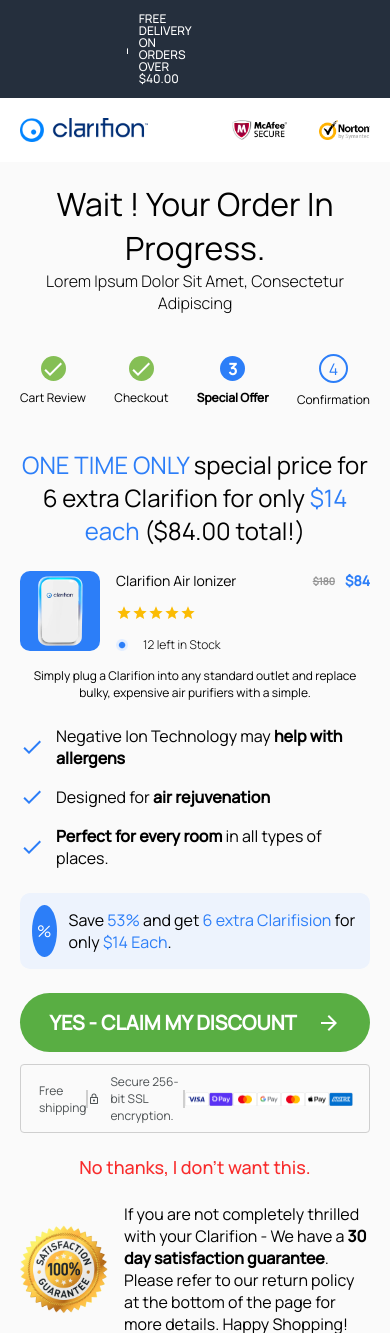
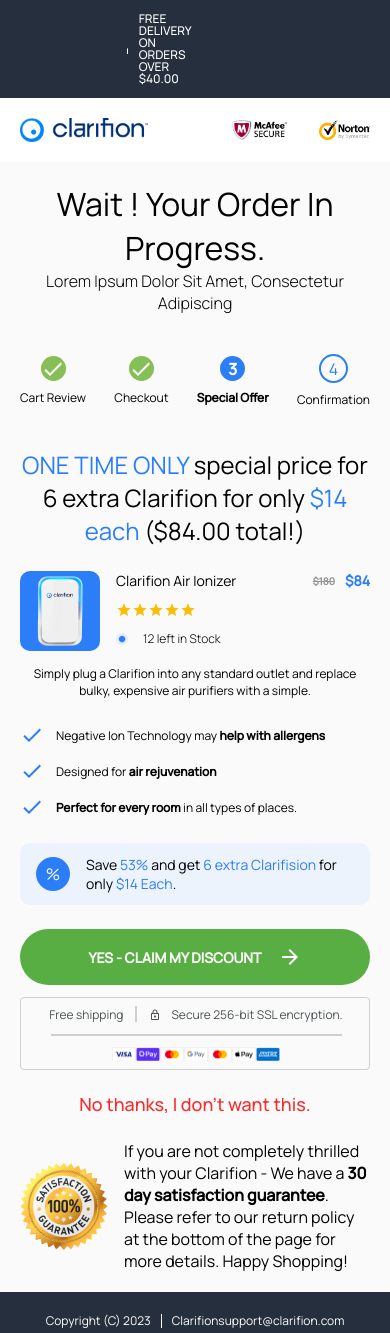
Before and after one commit to mFaYizp/upsell-page, a React (Create React App) app: page / in a window 390 px wide. Shown: the top 1333 px of the page. Built offline with nearby package versions, Linux system fonts and the light colour scheme.

Commit message:
payment options

```diff
--- a/src/pages/upsellPage/UpsellPage.jsx
+++ b/src/pages/upsellPage/UpsellPage.jsx
@@ -113,25 +113,25 @@
                     </div>
                   </div>
                 </div>
-                    <div className="desc-responsive">
-                      Simply plug a Clarifion into any standard outlet and
-                      replace bulky, expensive air purifiers with a simple.
-                    </div>
+                <div className="desc-responsive">
+                  Simply plug a Clarifion into any standard outlet and replace
+                  bulky, expensive air purifiers with a simple.
+                </div>
                 <div className="advantages">
                   <div className="advantage">
-                    <Check />
+                    <Check className="check" />
                     <span>
                       Negative Ion Technology may <b>help with allergens</b>
                     </span>
                   </div>
                   <div className="advantage">
-                    <Check />
+                    <Check className="check" />
                     <span>
                       Designed for <b>air rejuvenation</b>
                     </span>
                   </div>
                   <div className="advantage">
-                    <Check />
+                    <Check className="check" />
                     <span>
                       <b>Perfect for every room</b> in all types of places.
                     </span>
@@ -151,13 +151,22 @@
                     <ArrowForward />
                   </div>
                   <div className="payment-options">
-                    <div>Free shipping</div>
-                    <hr />
-                    <div>
+                    <div className="payment-responsive">
+                      <div>Free shipping</div>
+                      <hr className="responsive-vertical-hr"/>
+                      <div>
+                        <LockOutlined fontSize="" className="lock-icon" />
+                        Secure 256-bit SSL encryption.
+                      </div>
+                    </div>
+                    <div className="advanced">Free shipping</div>
+                    <hr className="advanced-hr" />
+                    <div className="advanced">
                       <LockOutlined fontSize="" className="lock-icon" />
                       Secure 256-bit SSL encryption.
                     </div>
-                    <hr />
+                    <hr className="advanced-hr" />
+                    <hr className="horizontal-hr"/>
                     <Payment />
                   </div>
                   <div className="info">
@@ -165,8 +174,13 @@
                   </div>
                 </div>
                 <div className="guarantee-container">
-                  <img src="assets/guarantee.png" alt="guarantee"/>
-                  <span>If you are not completely thrilled with your Clarifion - We have a <b>30 day satisfaction guarantee</b>. Please refer to our return policy at the bottom of the page for more details. Happy Shopping!</span>
+                  <img src="assets/guarantee.png" alt="guarantee" />
+                  <span>
+                    If you are not completely thrilled with your Clarifion - We
+                    have a <b>30 day satisfaction guarantee</b>. Please refer to
+                    our return policy at the bottom of the page for more
+                    details. Happy Shopping!
+                  </span>
                 </div>
               </div>
             </div>
--- a/src/pages/upsellPage/upsellPage.css
+++ b/src/pages/upsellPage/upsellPage.css
@@ -218,9 +218,16 @@
 
 .offer {
   display: flex;
+  align-items: center;
+  gap: 10px;
   background-color: #edf3fd;
   border-radius: 10px;
-  padding: 12px 16px 12xp 16px;
+  padding: 12px 16px 12px 16px;
+}
+
+.offer p {
+  font-size: 16px;
+  margin: 0;
 }
 
 .offer span {
@@ -231,9 +238,9 @@
   display: flex;
   align-items: center;
   justify-content: center;
-  margin: 12px;
-  height: auto;
-  width: 32px;
+  height: 27px;
+  width: 27px;
+  padding: 5px;
   background-color: #2c7ef8;
   border-radius: 50%;
   color: white;
@@ -258,6 +265,11 @@
   color: white;
   background-color: #59ae43;
   gap: 20px;
+  cursor: pointer;
+}
+
+.discount-button:hover {
+  background-color: #6fa162;
 }
 
 .payment-options {
@@ -271,7 +283,7 @@
   font-size: 12px;
 }
 
-.payment-options div {
+.payment-options .advanced {
   display: flex;
   align-items: center;
 }
@@ -280,12 +292,20 @@
   padding-right: 10px;
 }
 
-.payment-options hr {
+.payment-options .advanced-hr {
   border: 1px solid #cfcfcf;
   height: 16px;
   overflow: visible;
   padding: 0;
   margin: 0;
+}
+
+.payment-responsive {
+  display: none;
+}
+
+.horizontal-hr{
+  display: none;
 }
 
 .stars-responsive {
@@ -379,6 +399,7 @@
   }
 
   .product-info {
+    gap: 12px;
   }
 
   .product-name h1 {
@@ -420,4 +441,80 @@
     text-align: center;
     margin-top: -10px;
   }
+
+  .advantages {
+    gap: 12px;
+  }
+
+  .advantage {
+  }
+
+  .advantage span {
+    font-size: 12px;
+  }
+
+  .check {
+    width: 16px;
+    height: 16px;
+    font-size: 16px;
+  }
+
+  .offer {
+    gap: 16px;
+  }
+
+  .modulator {
+    justify-content: center;
+    height: 14px;
+    width: 14px;
+    padding: 10px;
+  }
+
+  .offer p {
+    font-size: 14px;
+  }
+
+  .discount-button {
+    font-size: 14px;
+    gap: 16px;
+  }
+
+  .payment-options {
+    justify-content: inherit;
+    flex-direction: column;
+    gap: 5px;
+  }
+
+  .payment-options .advanced {
+    display: none;
+  }
+
+  .advanced-hr {
+    display: none;
+  }
+
+  .payment-responsive {
+    display: flex;
+gap: 12px;
+    /* justify-content: space-between; */
+  }
+
+  .payment-responsive div {
+    display: flex;
+    align-items: center;
+  }
+
+  .payment-responsive .responsive-vertical-hr {
+    border: 1px solid #cfcfcf;
+    height: 14px;
+    overflow: visible;
+    padding: 0;
+    margin: 0;
+  }
+
+  .horizontal-hr{
+    display: flex;
+    border: 1px solid #CFCFCF;
+    width: 289px;
+  }
 }
```
